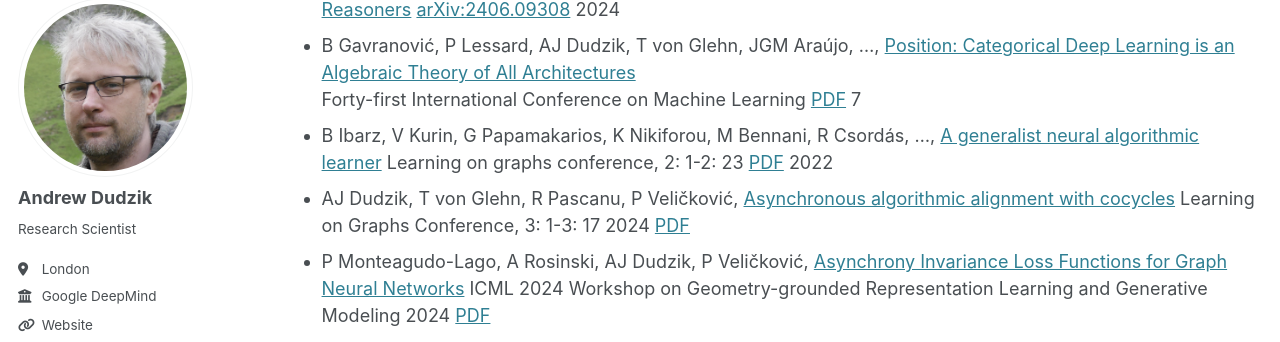
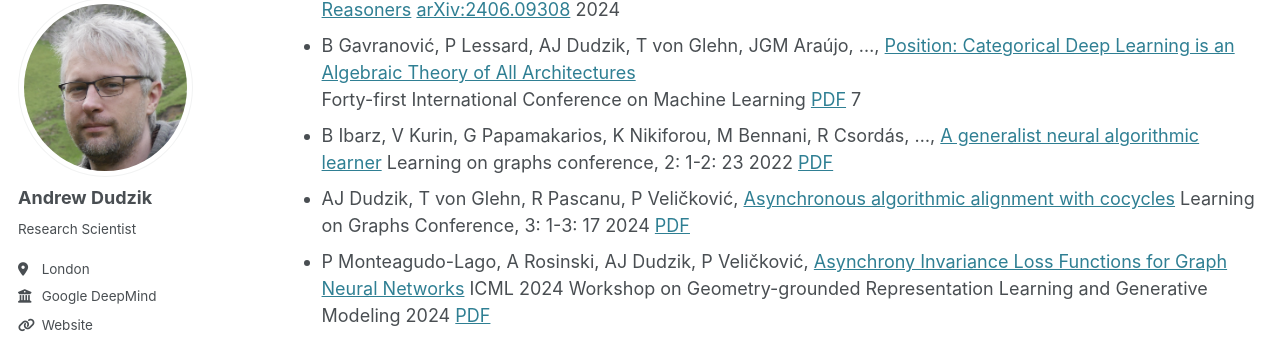
Before and after one commit to mdudzik/mdudzik.github.io, a Jekyll site: the page built from _pages/publications.md, in a window 1280 px wide and 900 px high, scrolled down 530 px. Shown: the part 108-450 px from the top of the window. Built offline with Jekyll 4.4.1, drawn with Linux system fonts in a browser that asks for light colours; some web fonts are replaced; part of the change alters nothing that is shown.

Commit message:
fixing linked urls

```diff
--- a/_pages/publications.md
+++ b/_pages/publications.md
@@ -49,10 +49,10 @@ Advances in neural information processing systems 35, 20635-20647 2022 [PDF](htt
 Forty-first International Conference on Machine Learning [PDF](https://openreview.net/pdf?id=EIcxV7T0Sy)
 7
 - B Ibarz, V Kurin, G Papamakarios, K Nikiforou, M Bennani, R Csordás, ..., [A generalist neural algorithmic learner](https://proceedings.mlr.press/v198/ibarz22a.html)
-Learning on graphs conference, 2: 1-2: 23 [PDF](https://proceedings.mlr.press/v198/ibarz22a/ibarz22a.pdf) 2022
+Learning on graphs conference, 2: 1-2: 23 2022 [PDF](https://proceedings.mlr.press/v198/ibarz22a/ibarz22a.pdf)
 - AJ Dudzik, T von Glehn, R Pascanu, P Veličković, [Asynchronous algorithmic alignment with cocycles](https://proceedings.mlr.press/v231/dudzik24a.html)
 Learning on Graphs Conference, 3: 1-3: 17 2024 [PDF](https://proceedings.mlr.press/v231/dudzik24a/dudzik24a.pdf)
-- P Monteagudo-Lago, A Rosinski, AJ Dudzik, P Veličković, [Asynchrony Invariance Loss Functions for Graph Neural Networks]()
+- P Monteagudo-Lago, A Rosinski, AJ Dudzik, P Veličković, [Asynchrony Invariance Loss Functions for Graph Neural Networks](https://openreview.net/forum?id=eeEMjpO2Kv)
 ICML 2024 Workshop on Geometry-grounded Representation Learning and Generative Modeling
 2024 [PDF](https://openreview.net/pdf?id=eeEMjpO2Kv)
 - D Cartwright, A Dudzik, M Manjunath, Y Yao, [Embeddings and immersions of tropical curves](https://link.springer.com/article/10.1007/s13348-015-0149-8)
```
